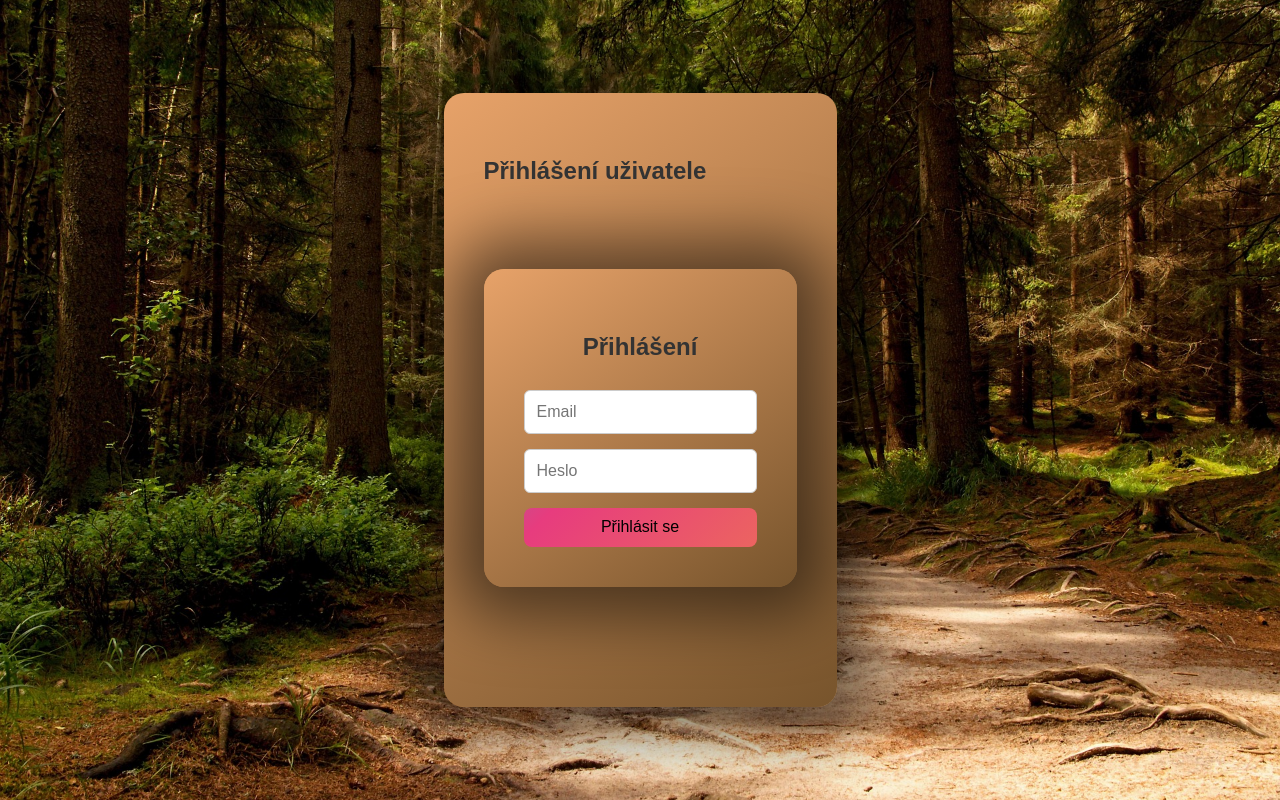
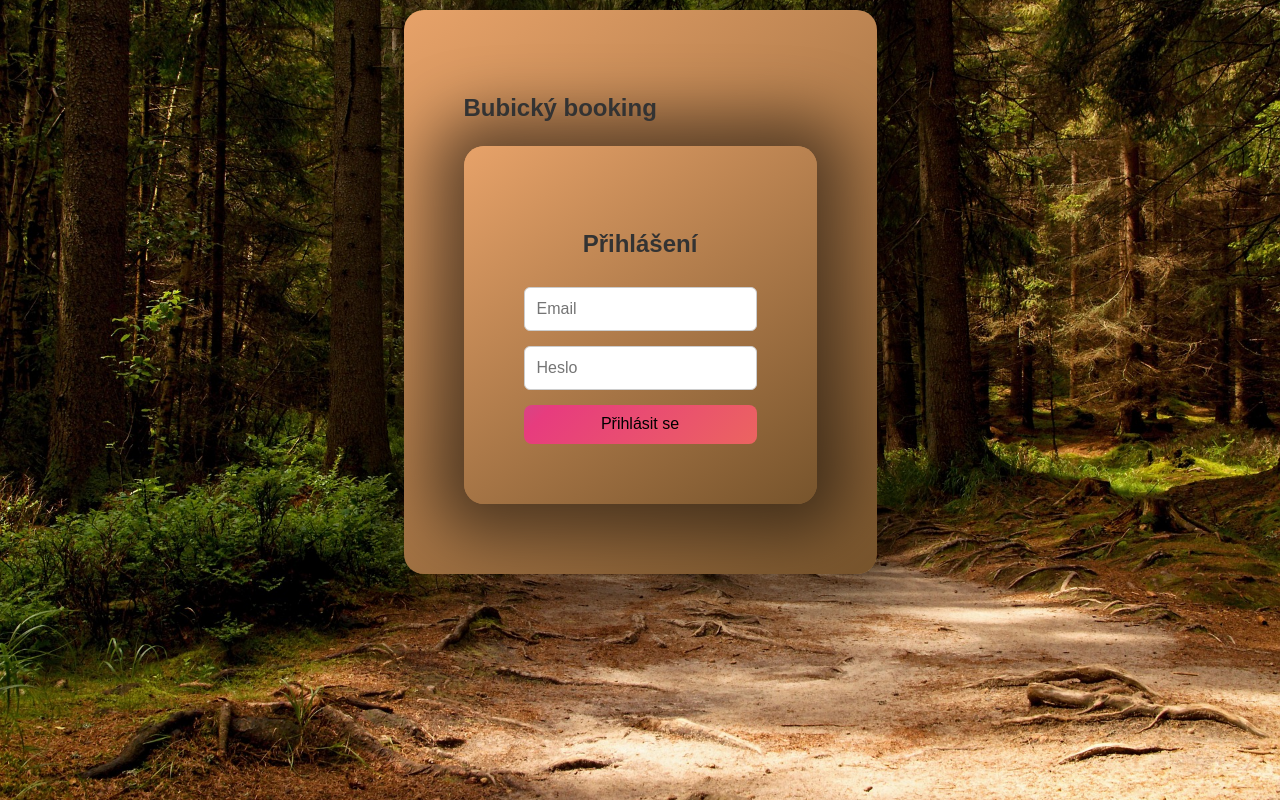
Before and after one commit to ydnev/react-kalendar, a React (Vite) app: page / in a window 1280 px wide. Built offline with nearby package versions, Linux system fonts and the light colour scheme.

Commit message:
Nastylovani aby se veslo do okna

```diff
--- a/src/App.css
+++ b/src/App.css
@@ -2,5 +2,6 @@
   height: 100vh;
   display: flex;
   justify-content: center;
-  align-items: center;
+  align-items: flex-start;
+  background-color: rgba(0, 0, 0, 0);
 }
--- a/src/App.jsx
+++ b/src/App.jsx
@@ -17,12 +17,12 @@ function App() {
 
       {isLoggedIn ? ( // Podmínka: pokud je uživatel přihlášen...
         <div className="kalendar-wrapper"> {/* Zobrazí se kalendář */}
-          <h1 className="kalendar-nadpis">Kalendář pro booking</h1>
+          <h1 className="kalendar-nadpis">Rezervační systém</h1>
           <Kalendar /> {/* Komponenta kalendáře */}
         </div>
       ) : ( // Jinak: (=uživatel ještě není přihlášen)...
         <div className="login-wrapper"> {/* Zobrazí se přihlašovací formulář */}
-          <h2>Přihlášení uživatele</h2>
+          <h2>Bubický booking</h2>
           <Login onLoginSuccess={handleLoginSuccess} />
           {/* Komponentě Login předána fce, která se má spustit po úspěšném přihlášení */}
         </div>
--- a/src/components/Kalendar.css
+++ b/src/components/Kalendar.css
@@ -7,10 +7,12 @@
   user-select: none;
   display: flex;
   flex-direction: column;
+  flex-grow: 1;
+  overflow: hidden;
   gap: 20px;
 }
 
-/* Hlavička – pozadí oválku + šipky zarovnány */
+/* Nadpisek měsíce */
 .header {
   display: flex;
   justify-content: space-between;
@@ -46,19 +48,7 @@
 }
 
 .header button:focus {
-  outline: none; /* zruší výchozí černý rámeček */
-  background: #d9cbb1;
-  border: none;
-  width: 36px;
-  height: 50px;
-  font-size: 1.2em;
-  color: #5e4b3c;
-  cursor: pointer;
-  box-shadow: 0 4px 10px rgba(120, 100, 80, 0.3);
-  transition: background-color 0.3s, transform 0.2s;
-  display: flex;
-  justify-content: center;
-  align-items: center;
+  outline: none;
 }
 
 /* Dny a datumy */
@@ -71,12 +61,13 @@
 
 /* Pevná výška dat – vždy 6 řádků */
 .dates {
-  height: calc(6 * 80px + 5 * 10px); /* 6 řádků + 5 mezer */
+  flex-grow: 1;
+  overflow: auto;
 }
 
 /* Jednotlivý den */
 .date {
-  padding: 14px 0;
+  padding: 8px 0;
   background-color: #e9e4d4;
   border-radius: 12px;
   font-size: 1.1em;
@@ -85,7 +76,7 @@
   transition: background-color 0.3s, box-shadow 0.3s;
   user-select: none;
   box-shadow: 0 3px 8px rgba(120, 100, 80, 0.2);
-  min-height: 60px;
+  min-height: 30px;
 }
 
 .date.empty {
@@ -109,27 +100,27 @@
 
 .kalendar-wrapper {
   background-color: #f9f1f6; /* světle béžová */
-  padding: 50px;
   border-radius: 25px;
   box-shadow: 0 8px 25px rgba(0, 0, 0, 0.08);
   display: inline-block;
   position: relative;
-  overflow: hidden; /* skryje vizuální přesah */
+  max-height: 100vh;
+  overflow: hidden;
+  padding: 10px;
+  margin-top: 20px;
+  box-sizing: border-box;
+  transition: filter 0.3s ease;
 }
 
 .kalendar-nadpis {
   margin-top: 0;
-  margin-bottom: 20px;
+  margin-bottom: 10px;
   font-size: 2em;
-  color: #5e4b3c; /* zemitá barva textu */
+  color: #5e4b3c;
+  display: flex;
+  justify-content: center;
 }
 
-
-/* Přidáno pro rozostření */
-.kalendar-wrapper {
-  position: relative;
-  transition: filter 0.3s ease;
-}
 
 .kalendar-wrapper.blurred .kalendar {
   filter: blur(6px);
--- a/src/components/Login.css
+++ b/src/components/Login.css
@@ -1,7 +1,7 @@
 .login-wrapper {
   max-width: 400px;
-  margin: 80px auto;
-  padding: 40px;
+  margin: 10px auto;
+  padding: 60px;
   background: linear-gradient(145deg, #e7a269, #77542c);
   border-radius: 20px;
   box-shadow: 0 0 60px 30px rgba(0, 0, 0, 0.5);
--- a/src/index.css
+++ b/src/index.css
@@ -28,7 +28,10 @@ body {
   background-position: center;
   background-attachment: fixed;
   margin: 0;
-  min-height: 100vh;
+  padding: 0;
+  height: 100%;
+  /* min-height: 100vh; */
+  overflow: hidden;
   display: flex;
   justify-content: center;
   align-items: center;
```
